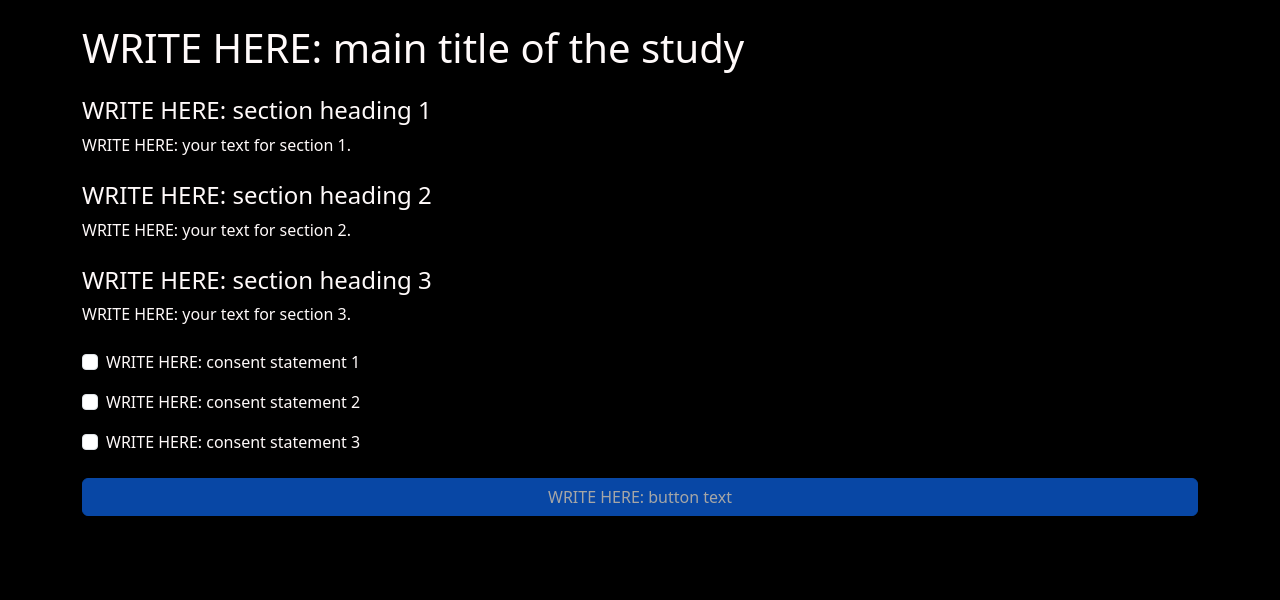
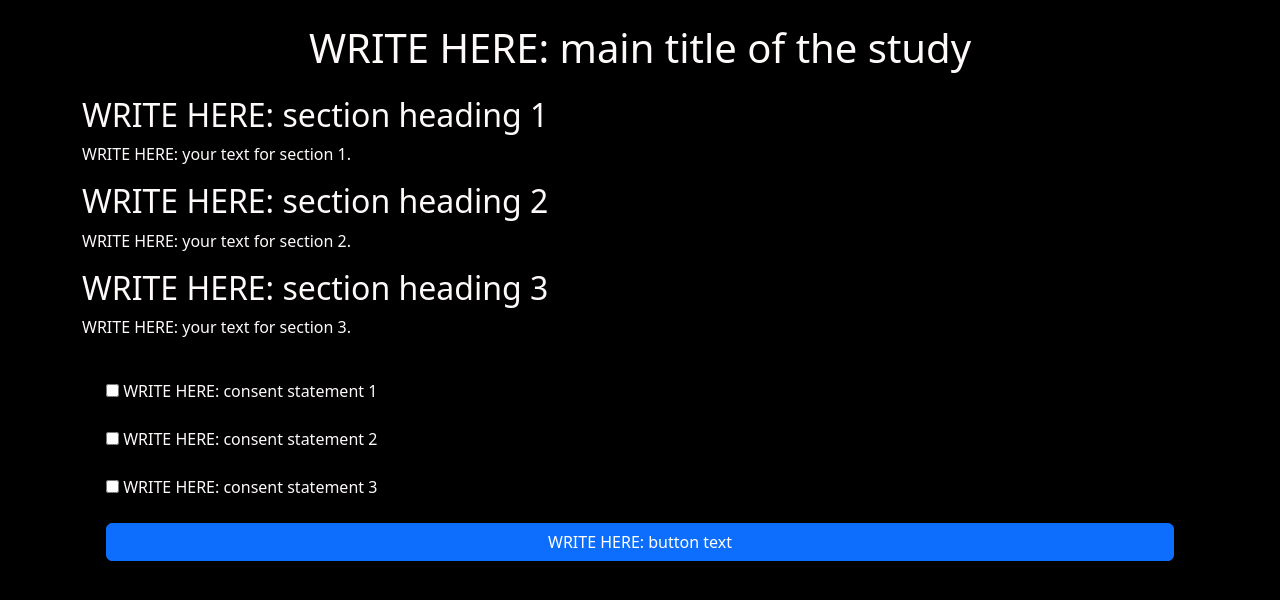
Before and after one commit to ABMcGregor/Hon-Project, a plain HTML site: page index.html in a window 1280 px wide. Drawn offline with nearby package versions, Linux system fonts and the light colour scheme.

Commit message:
index.html for structure and clarity

```diff
--- a/index.html
+++ b/index.html
@@ -1,81 +1,106 @@
 <!doctype html>
+
 <html lang="en">
+
+
 <head>
-    <!-- Head setup: your old pages (req.php, login.php). Source [1] -->
+
     <meta charset="utf-8">
+
     <meta name="viewport" content="width=device-width, initial-scale=1.0">
+
     <title>WRITE HERE: page title (shown in the browser tab)</title>
 
-    <!-- Bootstrap CSS link with integrity hash: your old req.php. Source [1] -->
+    <!-- Bootstrap CSS link: copied from your old req.php -->
     <link href="https://cdn.jsdelivr.net/npm/bootstrap@5.3.1/dist/css/bootstrap.min.css" rel="stylesheet" integrity="sha384-4bw+/aepP/YC94hEpVNVgiZdgIC5+VKNBQNGCHeKRQN+PtmoHDEXuppvnDJzQIu9" crossorigin="anonymous">
+
+    <!-- CHANGE THIS PATH to match where your CSS file really is in your repo -->
     <link rel="stylesheet" href="CSS/style.css">
+
 </head>
+
+
+
 <body>
 
-    <!-- .container: your login.php [1]; W3Schools Bootstrap 5 Containers [2].
-         mt-4, mb-5, mb-3: W3Schools Bootstrap 5 Utilities, GfG margin and padding [3]. -->
-    <div class="container mt-4 mb-5">
 
-        <h1 class="mb-3">WRITE HERE: main title of the study</h1>
+    <!-- Header: copied from your old index.php -->
+    <header class="text-center my-4">
+        <h1>WRITE HERE: main title of the study</h1>
+    </header>
 
 
-        <!-- ============ YOUR TEXT SECTIONS ============
-             Copy the block below once for each section you want.
-             "h4" heading class: W3Schools Bootstrap 5 Typography, GfG Bootstrap 5 Typography Headings [4]. -->
+    <!-- Container: copied from your old login.php -->
+    <div class="container mt-4">
 
-        <h2 class="h4 mt-4">WRITE HERE: section heading 1</h2>
+
+        <!-- YOUR TEXT SECTIONS. Copy a heading and paragraph for each section you want. -->
+
+        <h2>WRITE HERE: section heading 1</h2>
+
         <p>
             WRITE HERE: your text for section 1.
         </p>
 
-        <h2 class="h4 mt-4">WRITE HERE: section heading 2</h2>
+
+        <h2>WRITE HERE: section heading 2</h2>
+
         <p>
             WRITE HERE: your text for section 2.
         </p>
 
-        <h2 class="h4 mt-4">WRITE HERE: section heading 3</h2>
+
+        <h2>WRITE HERE: section heading 3</h2>
+
         <p>
             WRITE HERE: your text for section 3.
         </p>
 
-        <!-- ============ END OF YOUR TEXT SECTIONS ============ -->
+        <!-- END OF YOUR TEXT SECTIONS -->
 
 
-        <!-- Form tag: your login.php [1]. -->
-        <form id="consentForm" class="mt-4">
+        <!-- Form: copied from your old login.php, with action changed to the next page.
+             No method is set, so it uses GET, the default. -->
+        <form id="consentForm" action="scenario.html" class="p-4 rounded bg-black">
 
-            <!-- Checkbox markup: W3Schools Bootstrap 5 Checkboxes and Radio buttons, GfG Bootstrap 5 Checks and Radios [5].
-                 Keep each id matching its label's "for" attribute.
-                 Add or remove checkboxes as you need, but update the JavaScript to match. -->
-            <div class="form-check mb-3">
-                <input class="form-check-input" type="checkbox" id="consent1">
-                <label class="form-check-label" for="consent1">
-                    WRITE HERE: consent statement 1
-                </label>
+
+            <!-- Each checkbox sits in a div.mb-3 with a label, like the fields in your login.php.
+                 "required" is the same attribute your inputs already use, so the browser will not
+                 let the form go to the next page until all three boxes are ticked. -->
+            <div class="mb-3">
+                <input type="checkbox" id="consent1" required>
+                <label for="consent1" class="form-label">WRITE HERE: consent statement 1</label>
             </div>
 
-            <div class="form-check mb-3">
-                <input class="form-check-input" type="checkbox" id="consent2">
-                <label class="form-check-label" for="consent2">
-                    WRITE HERE: consent statement 2
-                </label>
+
+            <div class="mb-3">
+                <input type="checkbox" id="consent2" required>
+                <label for="consent2" class="form-label">WRITE HERE: consent statement 2</label>
             </div>
 
-            <div class="form-check mb-4">
-                <input class="form-check-input" type="checkbox" id="consent3">
-                <label class="form-check-label" for="consent3">
-                    WRITE HERE: consent statement 3
-                </label>
+
+            <div class="mb-3">
+                <input type="checkbox" id="consent3" required>
+                <label for="consent3" class="form-label">WRITE HERE: consent statement 3</label>
             </div>
 
-            <!-- Button classes: your login.php [1]. disabled attribute: W3Schools HTML button disabled attribute [6]. -->
-            <button type="submit" class="btn btn-primary w-100" id="startBtn" disabled>WRITE HERE: button text</button>
+
+            <!-- Button classes: copied from your old login.php -->
+            <button type="submit" id="startBtn" class="btn btn-primary w-100">WRITE HERE: button text</button>
 
         </form>
 
     </div>
 
-    <!-- Consent gate script: javascript/script.js -->
+
+    <!-- Script tags: copied from your old pages (jQuery, Bootstrap, then your own script) -->
+    <script src="https://code.jquery.com/jquery-3.7.0.min.js" integrity="sha256-2Pmvv0kuTBOenSvLm6bvfBSSHrUJ+3A7x6P5Ebd07/g=" crossorigin="anonymous"></script>
+
+    <script src="https://cdn.jsdelivr.net/npm/bootstrap@5.3.1/dist/js/bootstrap.bundle.min.js" integrity="sha384-HwwvtgBNo3bZJJLYd8oVXjrBZt8cqVSpeBNS5n7C8IVInixGAoxmnlMuBnhbgrkm" crossorigin="anonymous"></script>
+
+    <!-- CHANGE THIS PATH to match where your JavaScript file really is in your repo -->
     <script src="Javascript/script.js"></script>
+
 </body>
+
 </html>
```
